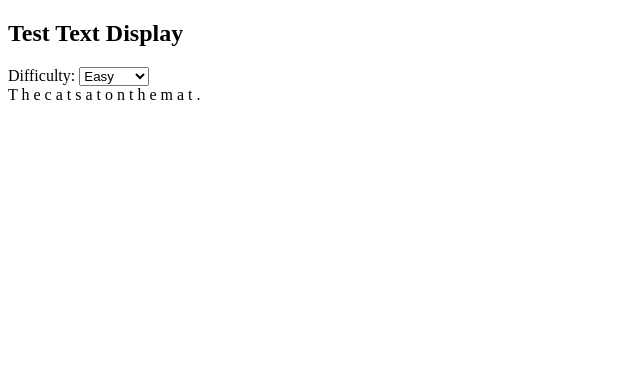
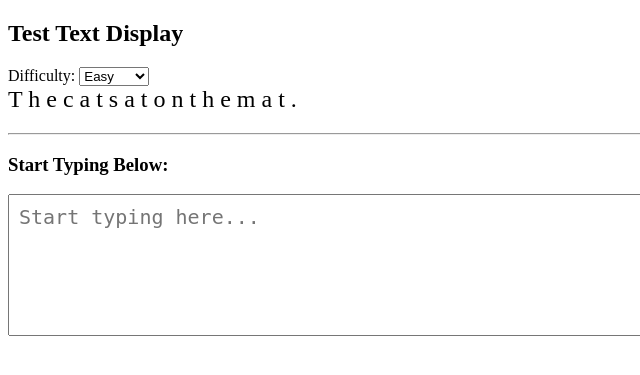
Before and after one commit to perimeterr/WPM-Hero, a Django app: page / in a window 1320 px wide; the page is wider, and only the part inside the window is pictured. Shown: the top 375 px of that part, without its empty margins (0-640 px from the left). Run offline with Django 5.2, Linux system fonts and the light colour scheme.

Commit message:
Add typing input area feature

```diff
--- a/templates/home.html
+++ b/templates/home.html
@@ -2,6 +2,18 @@
 <html>
 <head>
     <title>WPM Hero</title>
+    <style>
+        .text-display {
+            font-size: 24px;
+            margin-bottom: 20px;
+        }
+        #typing-box {
+            width: 100%;
+            height: 120px;
+            font-size: 20px;
+            padding: 10px;
+        }
+    </style>
 </head>
 <body>
     <h2>Test Text Display</h2>
@@ -22,7 +34,9 @@
         {% endfor %}
     </div>
 
-
+    <hr>
+    <h3>Start Typing Below:</h3>
+    <textarea id="typing-box" placeholder="Start typing here..."></textarea>
 
 </body>
 </html>
```
